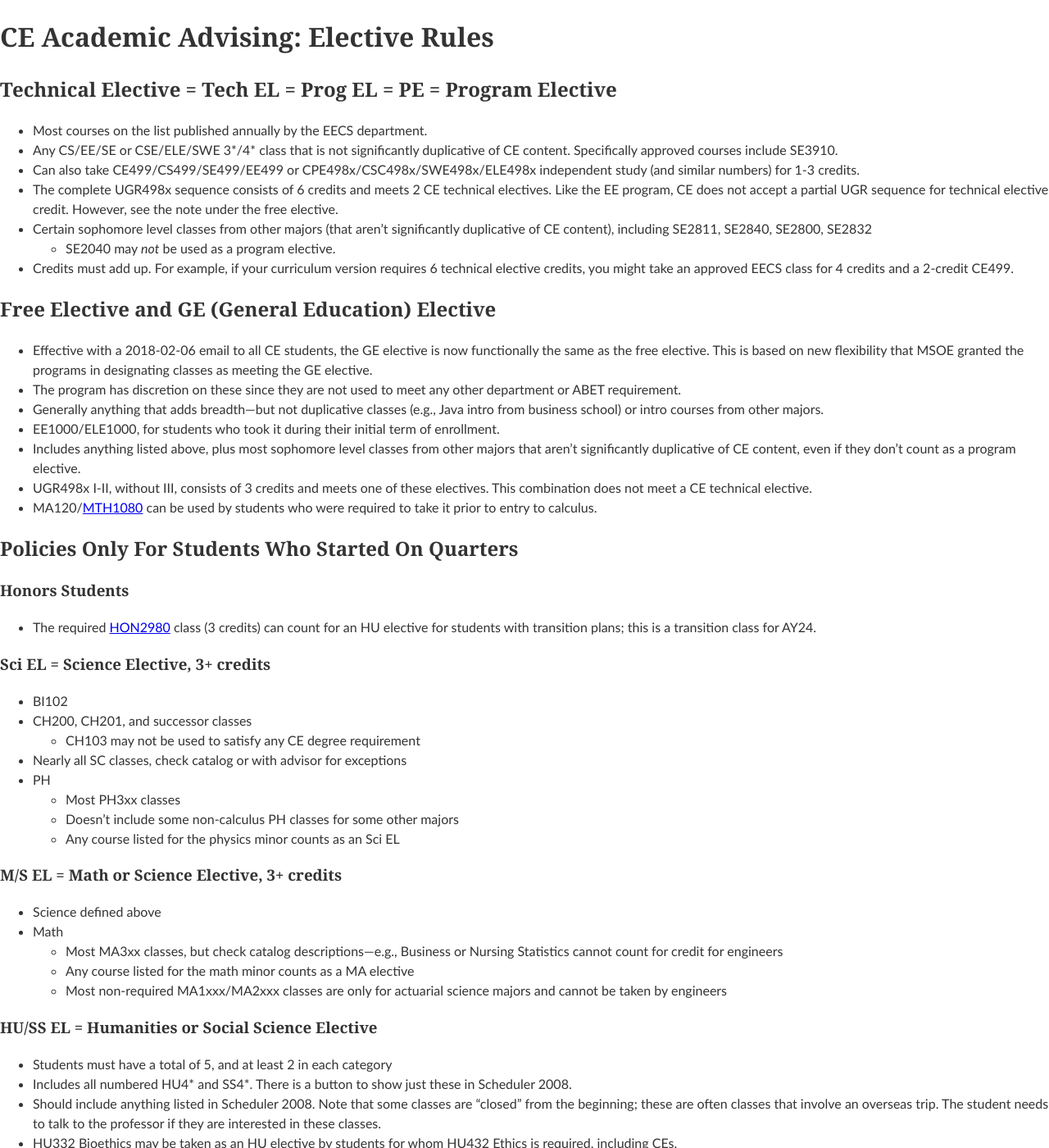
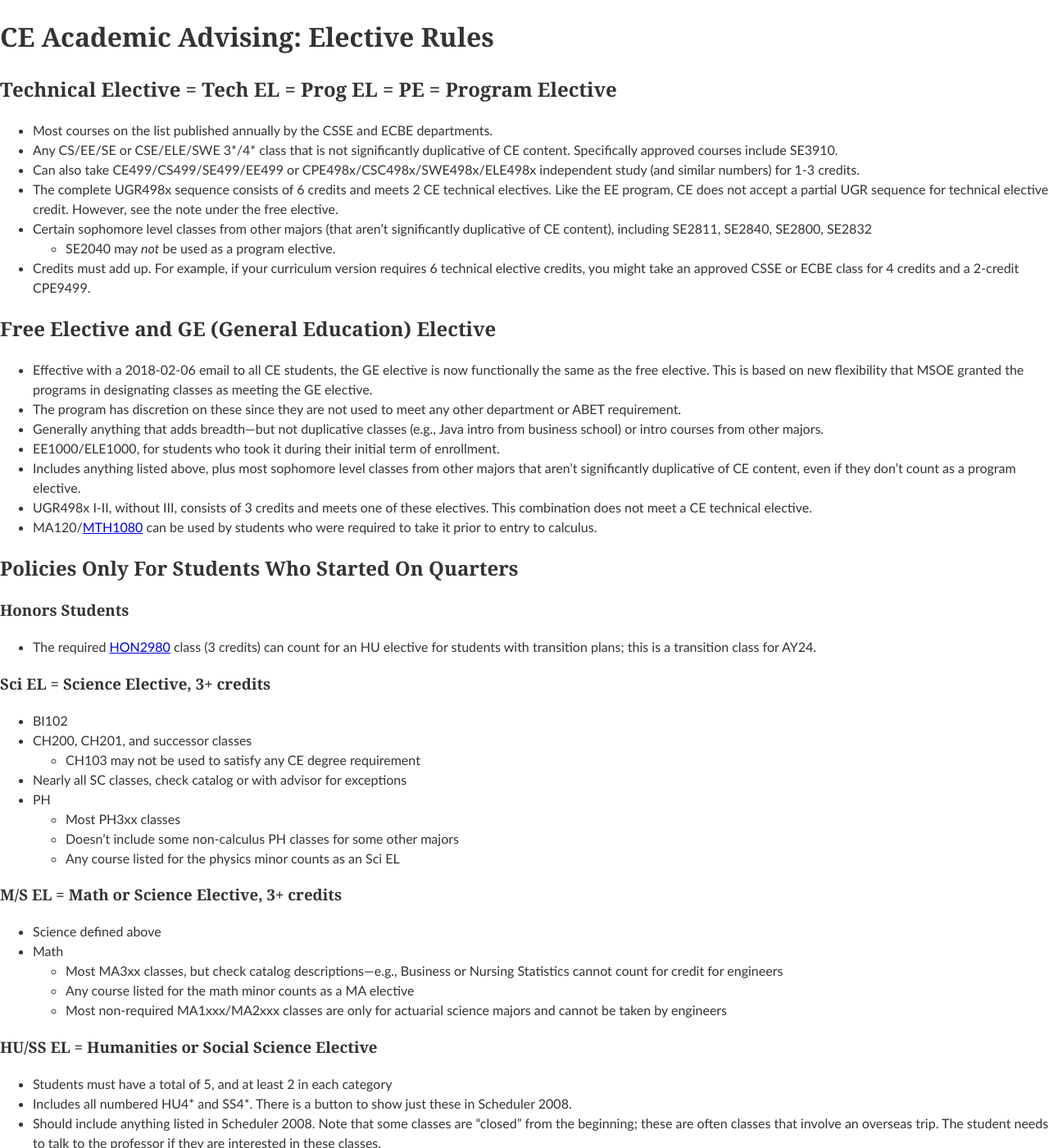
Before and after one commit to edurant/edurant.github.io, a Jekyll site: the page built from advising/ceElectiveRules.md, in a window 1280 px wide and 1400 px high. Shown: the whole window at 82% size. Built offline with Jekyll 4.4.1, drawn with Linux system fonts in a browser that asks for light colours; some of the changed text lies outside the part shown.

Commit message:
EECS → (CSSE, ECBE)

```diff
--- a/advising/ceElectiveRules.md
+++ b/advising/ceElectiveRules.md
@@ -1,16 +1,16 @@
 ---
 title: "CE Academic Advising: Elective Rules"
-date: 2024-04-02 10:53:30 -0500
+date: 2024-08-01 08:11:30 -0500
 ---
 
 ## Technical Elective = Tech EL = Prog EL = PE = Program Elective
-* Most courses on the list published annually by the EECS department.
+* Most courses on the list published annually by the CSSE and ECBE departments.
 * Any CS/EE/SE or CSE/ELE/SWE 3\*/4\* class that is not significantly duplicative of CE content. Specifically approved courses include SE3910.
 * Can also take CE499/CS499/SE499/EE499 or CPE498x/CSC498x/SWE498x/ELE498x independent study (and similar numbers) for 1-3 credits.
 * The complete UGR498x sequence consists of 6 credits and meets 2 CE technical electives. Like the EE program, CE does not accept a partial UGR sequence for technical elective credit. However, see the note under the free elective.
 * Certain sophomore level classes from other majors (that aren't significantly duplicative of CE content), including SE2811, SE2840, SE2800, SE2832
   * SE2040 may *not* be used as a program elective.
-* Credits must add up. For example, if your curriculum version requires 6 technical elective credits, you might take an approved EECS class for 4 credits and a 2-credit CE499.
+* Credits must add up. For example, if your curriculum version requires 6 technical elective credits, you might take an approved CSSE or ECBE class for 4 credits and a 2-credit CPE9499.
 
 ## Free Elective and GE (General Education) Elective
 * Effective with a 2018-02-06 email to all CE students, the GE elective is now functionally the same as the free elective. This is based on new flexibility that MSOE granted the programs in designating classes as meeting the GE elective.
--- a/ceiac/members.html
+++ b/ceiac/members.html
@@ -205,9 +205,9 @@ Mr. Lon Bushweiler (Plexus), Dr. Eric Durant (MSOE), Mr. Bryce Ferguson (Rockwel
 <tr>
   <td>Russ Meier (ex officio)</td>
   <td>CE Program Director<br>
-    EECS Department<br>
+    CSSE Department<br>
     Milwaukee School of Engineering<br>
-    1025 N. Broadway, L-349<br>
+    1025 N Broadway, L351<br>
     Milwaukee, WI 53202-3109<br>
     (414) 277-2243
     <br/><a href="mailto:meier@msoe.edu">meier@msoe.edu</a>
--- a/index.html
+++ b/index.html
@@ -52,7 +52,7 @@ Additionally, I serve on the Board of Trustees for the <a href="https://www.milw
 <table border="0" cellpadding="5"><tr valign="top">
     <td>Dr. Eric Durant
         <br/>Program Director, MS in Machine Learning
-        <br/>Professor, EECS Department
+        <br/>Professor, CSSE Department
         <br/>Milwaukee School of Engineering
         <br/>1025 North Broadway
         <br/>Milwaukee WI 53202-3109</td>
```
Also changed, not shown: advising/index.md (+2 -2 lines), advising/msml.md (+3 -3 lines).
